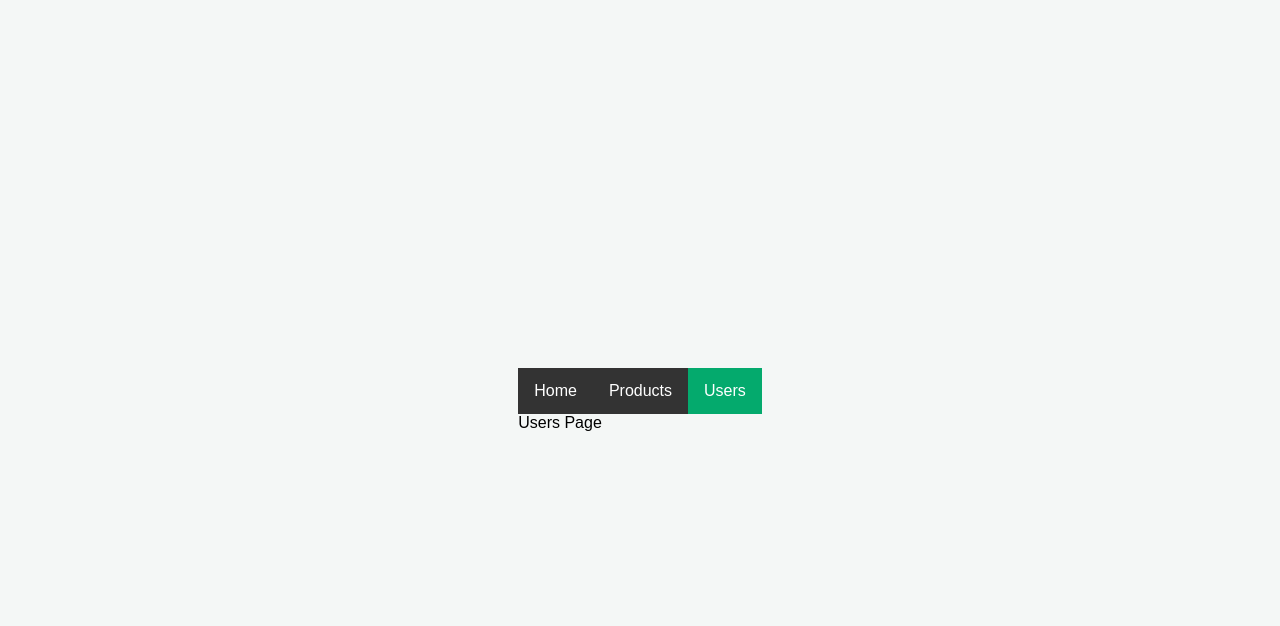
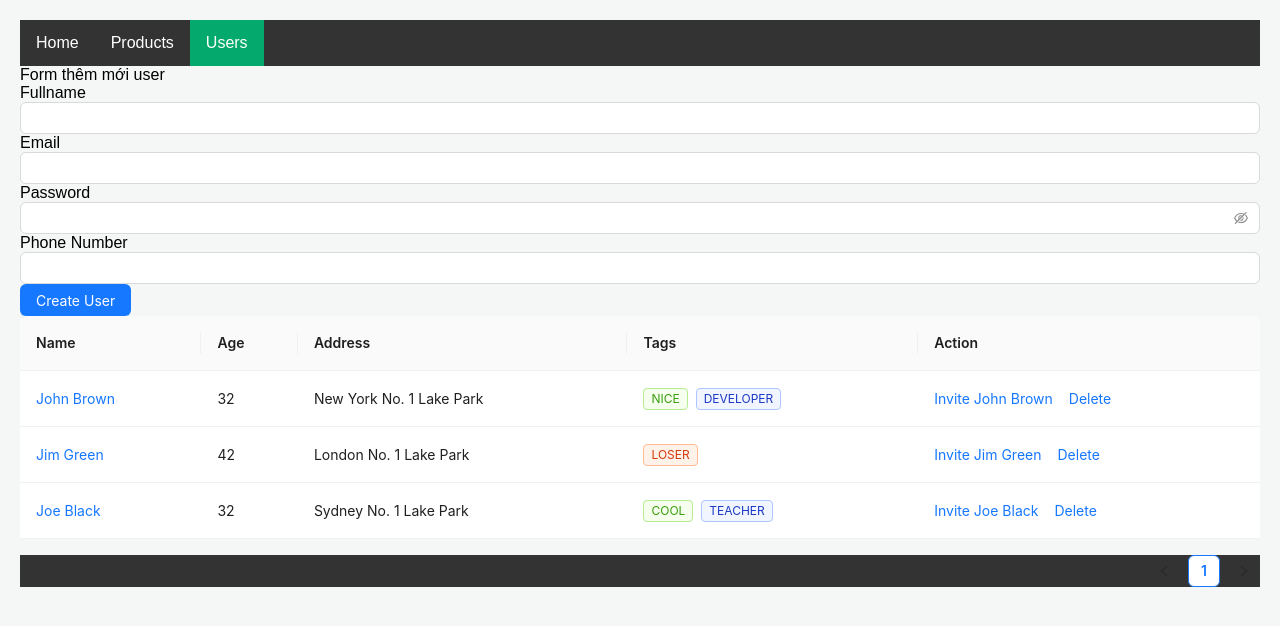
Before and after one commit to DevWithMe0408/Practice-React-Js, a React (Vite) app: page /users in a window 1280 px wide. Shown: the top 626 px of the page. Built offline with nearby package versions, Linux system fonts and the light colour scheme.

Commit message:
Complete #67 Base giao dien user, antd button input , state for form input

```diff
--- a/package.json
+++ b/package.json
@@ -15,6 +15,8 @@
     "preview": "vite preview"
   },
   "dependencies": {
+    "@ant-design/icons": "5.3.7",
+    "antd": "5.18.1",
     "react": "18.3.1",
     "react-dom": "18.3.1",
     "react-router-dom": "6.23.1"
--- a/src/components/todolist/TodoApp.jsx
+++ b/src/components/todolist/TodoApp.jsx
@@ -26,6 +26,7 @@ const TodoApp = () => {
     };
     return (
         <>
+            <div className="todo-app-center">
                 <div className="todo-container">
                     <AddTaskForm
                         addTask={addTask}
@@ -46,6 +47,7 @@ const TodoApp = () => {
                     <DeleteAllButton />
 
                 </div>
+            </div>
         </>
     )
 }
--- a/src/components/todolist/todo.css
+++ b/src/components/todolist/todo.css
@@ -4,13 +4,20 @@
 body {
     font-family: 'Poppins', sans-serif;
     background-color: #f4f7f6;
-    display: flex;
-    justify-content: center;
-    align-items: center;
-    min-height: 100vh;
     margin: 0;
     padding: 20px;
     box-sizing: border-box;
+}
+
+/* Thêm container cho TodoApp để căn giữa riêng phần này */
+.todo-app-center {
+    display: flex;
+    justify-content: center;
+    align-items: flex-start;
+    min-height: 80vh;
+    padding: 40px 0;
+    width: 100%;
+    background: none;
 }
 
 /* --- Main Container --- */
--- /dev/null
+++ b/src/components/user/UserForm.jsx
@@ -0,0 +1,51 @@
+import { Button, Input } from "antd";
+import { use, useState } from "react";
+
+
+const UserForm = () => {
+    const [fullname, setFullname] = useState('');
+    const [email, setEmail] = useState('');
+    const [password, setPassword] = useState('');
+    const [phoneNumber, setPhoneNumber] = useState('');
+
+    const handleSubmit = () => {
+        console.log('Submitting user data:', { fullname, email, password, phoneNumber });
+    }
+
+    console.log("fullname: ", fullname);
+    return (
+        <div className="user-form-container">
+            <span className="user-form-title">Form thêm mới user</span>
+            <div className="user-form-group">
+                <span className="user-form-label">Fullname</span>
+                <Input
+                    value={fullname}
+                    onChange={(e) => setFullname(e.target.value)} />
+            </div>
+            <div className="user-form-group">
+                <span className="user-form-label">Email</span>
+                <Input
+                    value={email}
+                    onChange={(e) => setEmail(e.target.value)} />
+            </div>
+            <div className="user-form-group">
+                <span className="user-form-label">Password</span>
+                <Input.Password
+                    value={password}
+                    onChange={(e) => setPassword(e.target.value)} />
+            </div>
+            <div className="user-form-group">
+                <span className="user-form-label">Phone Number</span>
+                <Input
+                    value={phoneNumber}
+                    onChange={(e) => setPhoneNumber(e.target.value)} />
+            </div>
+            <div>
+                <Button
+                    onClick={handleSubmit}
+                    type="primary">Create User</Button>
+            </div>
+        </div>
+    )
+}
+export default UserForm;
--- /dev/null
+++ b/src/components/user/UserTable.jsx
@@ -0,0 +1,80 @@
+import { Space, Table, Tag } from 'antd';
+
+
+const UserTable = () => {
+    const columns = [
+        {
+            title: 'Name',
+            dataIndex: 'name',
+            key: 'name',
+            render: text => <a>{text}</a>,
+        },
+        {
+            title: 'Age',
+            dataIndex: 'age',
+            key: 'age',
+        },
+        {
+            title: 'Address',
+            dataIndex: 'address',
+            key: 'address',
+        },
+        {
+            title: 'Tags',
+            key: 'tags',
+            dataIndex: 'tags',
+            render: (_, { tags }) => (
+                <>
+                    {tags.map(tag => {
+                        let color = tag.length > 5 ? 'geekblue' : 'green';
+                        if (tag === 'loser') {
+                            color = 'volcano';
+                        }
+                        return (
+                            <Tag color={color} key={tag}>
+                                {tag.toUpperCase()}
+                            </Tag>
+                        );
+                    })}
+                </>
+            ),
+        },
+        {
+            title: 'Action',
+            key: 'action',
+            render: (_, record) => (
+                <Space size="middle">
+                    <a>Invite {record.name}</a>
+                    <a>Delete</a>
+                </Space>
+            ),
+        },
+    ];
+    const data = [
+        {
+            key: '1',
+            name: 'John Brown',
+            age: 32,
+            address: 'New York No. 1 Lake Park',
+            tags: ['nice', 'developer'],
+        },
+        {
+            key: '2',
+            name: 'Jim Green',
+            age: 42,
+            address: 'London No. 1 Lake Park',
+            tags: ['loser'],
+        },
+        {
+            key: '3',
+            name: 'Joe Black',
+            age: 32,
+            address: 'Sydney No. 1 Lake Park',
+            tags: ['cool', 'teacher'],
+        },
+    ];
+    return (
+        <Table columns={columns} dataSource={data} />
+    )
+}
+export default UserTable;
--- /dev/null
+++ b/src/components/user/userform.css
@@ -0,0 +1,27 @@
+.user-form-container {
+    background: #fff;
+    padding: 32px 28px;
+    border-radius: 10px;
+    box-shadow: 0 2px 8px rgba(0, 0, 0, 0.07);
+    max-width: 400px;
+    margin: 40px auto;
+}
+
+.user-form-title {
+    font-size: 1.3rem;
+    font-weight: 600;
+    margin-bottom: 18px;
+    display: block;
+    text-align: center;
+}
+
+.user-form-group {
+    margin-bottom: 16px;
+}
+
+.user-form-label {
+    display: block;
+    margin-bottom: 6px;
+    font-weight: 500;
+    color: #333;
+}
--- a/src/main.jsx
+++ b/src/main.jsx
@@ -14,10 +14,10 @@ const router = createBrowserRouter([
   {
     path: '/',
     element: <App />,
-    errorElement: <ErrorPage />,
+    errorElement: <ErrorPage />, // xu ly page not found
     children: [ // nested routes
       {
-        index: true,
+        index: true, // index route
         element: <TodoApp />,
       },
       {
--- a/src/pages/UsersPage.jsx
+++ b/src/pages/UsersPage.jsx
@@ -1,6 +1,16 @@
+import UserForm from "../components/user/UserForm";
+import UserTable from "../components/user/UserTable";
+
 const UsersPage = () => {
     return (
-        <div>Users Page</div>
+        <div>
+            <div>
+                <UserForm />
+            </div>
+            <div>
+                <UserTable />
+            </div>
+        </div>
     )
 }
 export default UsersPage;
```
Also changed, not shown: 1 other file (tests, documents, lock files or other folders). Lines whose indentation alone changed are shown as unchanged.
